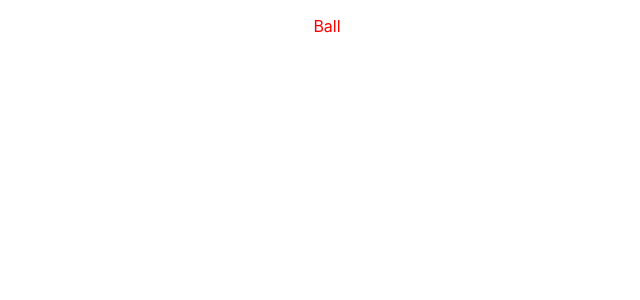
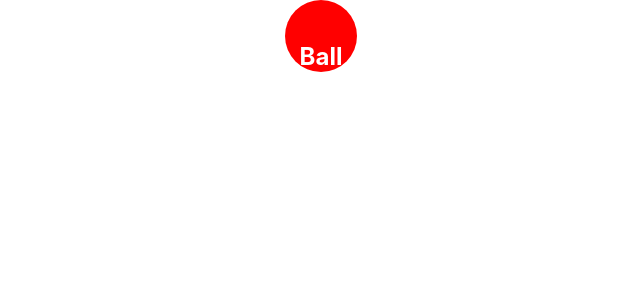
Before and after one commit to DAVIDCORNEY/lottery, a React (Create React App) app: page / in a window 1280 px wide. Shown: the top 300 px of the page, without its empty margins (313-953 px from the left). Built offline with nearby package versions, Linux system fonts and the light colour scheme.

Commit message:
initial css for ball component

```diff
--- a/src/components/LotteryBall/LotteryBall.css
+++ b/src/components/LotteryBall/LotteryBall.css
@@ -1,3 +1,13 @@
-p {
-  color: red;
+.LotteryBall {
+  background-color: red;
+  border-radius: 50%;
+  color: white;
+  display: inline-block;
+  width: 3em;
+  height: 2.25em;
+  padding-top: 0.75em;
+  text-align: center;
+  margin-right: 0.5em;
+  font-weight: bold;
+  font-size: 1.5em;
 }
```
